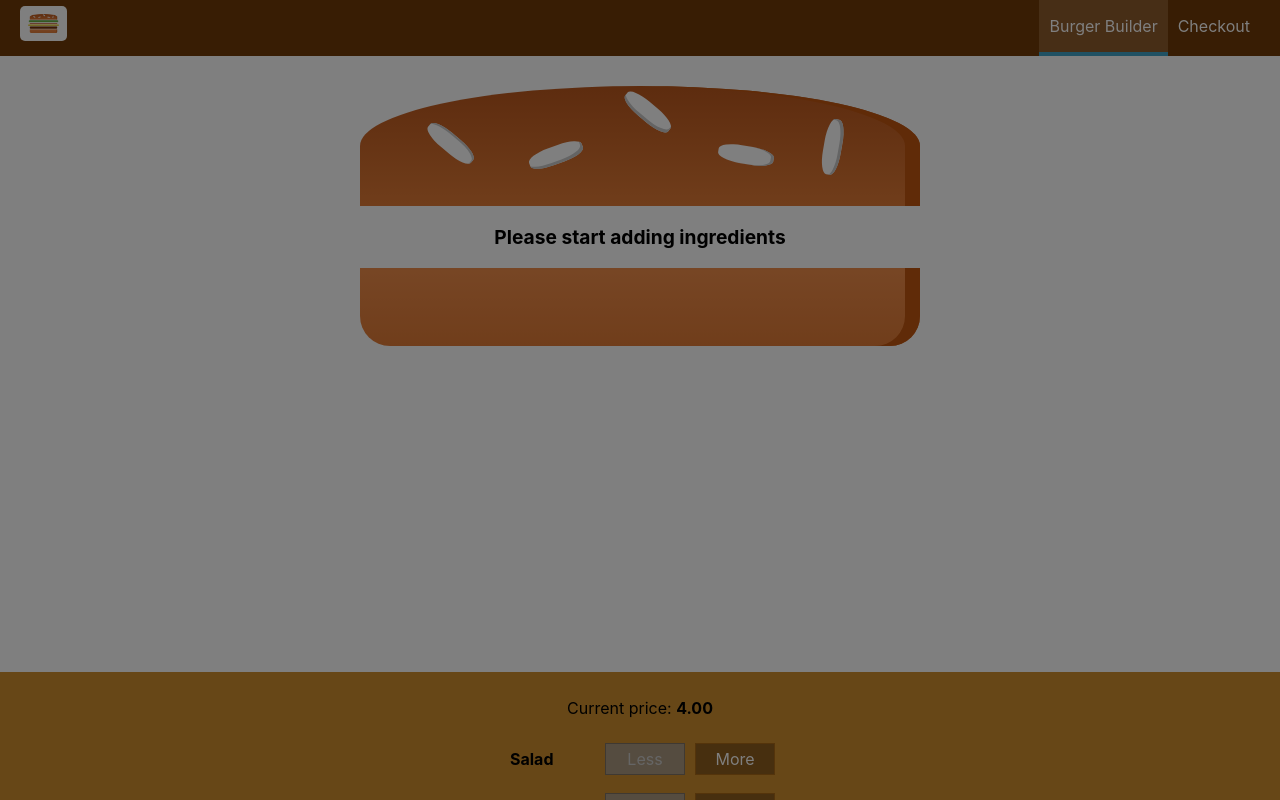
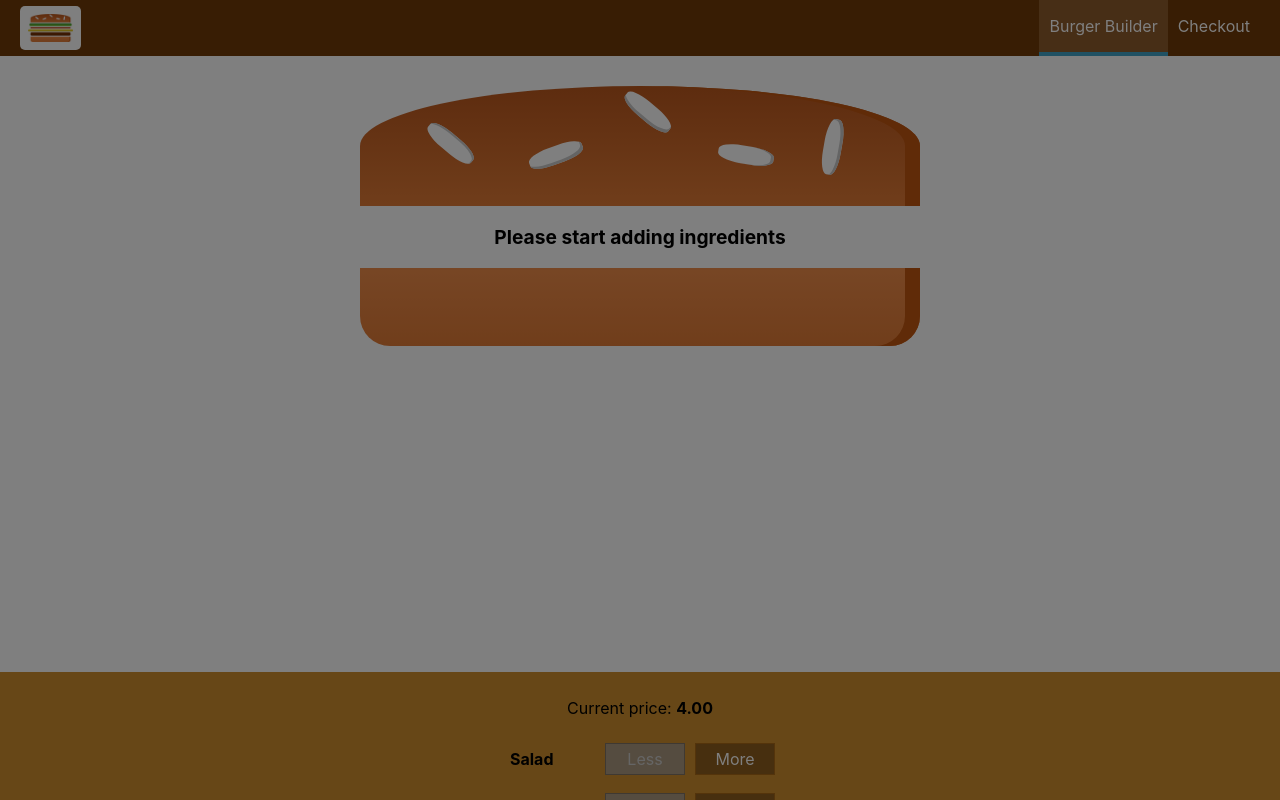
Before and after one commit to ThiagoFazzi/burger-build, a React (Create React App) app: page / in a window 1280 px wide. Shown: the top 800 px of the page. Built offline with nearby package versions, Linux system fonts and the light colour scheme.

Commit message:
fix style on Logo component to get the same size of hamburguer icon

```diff
--- a/src/components/Logo/Logo.module.css
+++ b/src/components/Logo/Logo.module.css
@@ -1,7 +1,7 @@
 .Logo {
   background-color: white;
   padding: 8px;
-  height: 80%;
+  height: 100%;
   box-sizing: border-box;
   border-radius: 5px;
 }
```
